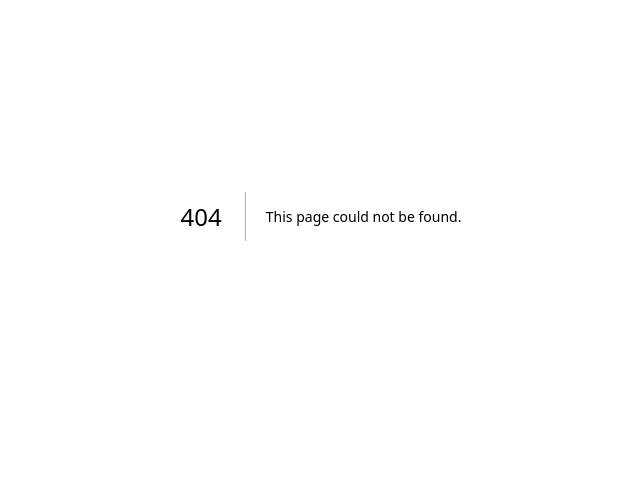
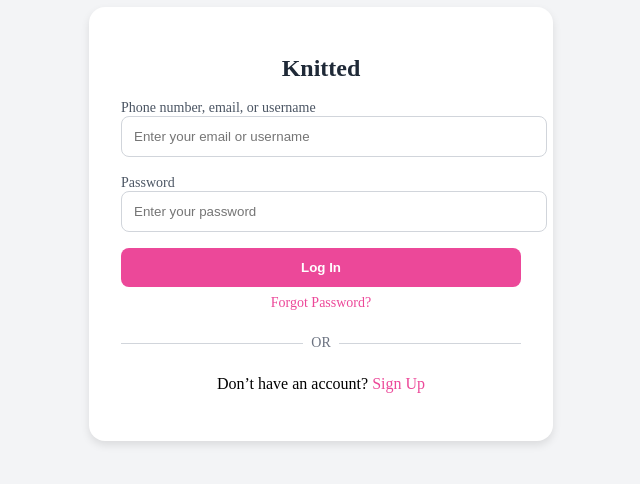
Before and after one commit to lamakoleib/knitted, a Next.js app: page /login in a window 1280 px wide. Before the commit this address had no page. Shown: the part 184-668 px from the top of the page, without its empty margins (319-959 px from the left). Built offline with nearby package versions, Linux system fonts and the light colour scheme.

Commit message:
Implemented login page UI

```diff
--- /dev/null
+++ b/src/app/login/login.css
@@ -0,0 +1,110 @@
+body {
+    background-color: #f3f4f6;
+  }
+
+  .login-container {
+    display: flex;
+    justify-content: center;
+    align-items: center;
+    height: 100vh;
+  }
+
+  .login-card {
+    background-color: white;
+    padding: 2rem;
+    border-radius: 1rem;
+    box-shadow: 0 4px 8px rgba(0, 0, 0, 0.1);
+    width: 100%;
+    max-width: 400px;
+  }
+
+  .login-title {
+    text-align: center;
+    font-size: 1.5rem;
+    font-weight: bold;
+    color: #1f2937;
+  }
+
+  .form-group {
+    margin-bottom: 1rem;
+  }
+
+  .form-label {
+    font-size: 0.875rem;
+    font-weight: 500;
+    color: #4b5563;
+  }
+
+  .form-input {
+    width: 100%;
+    padding: 0.75rem;
+    border: 1px solid #d1d5db;
+    border-radius: 0.5rem;
+    outline: none;
+  }
+
+  .form-input:focus {
+    border-color: #ec4899;
+    box-shadow: 0 0 0 3px rgba(236, 72, 153, 0.3);
+  }
+
+  .login-button {
+    width: 100%;
+    padding: 0.75rem;
+    background-color: #ec4899;
+    color: white;
+    font-weight: bold;
+    border: none;
+    border-radius: 0.5rem;
+    cursor: pointer;
+  }
+
+  .login-button:hover {
+    background-color: #db2777;
+  }
+
+  .forgot-password {
+    text-align: center;
+    margin-top: 0.5rem;
+    font-size: 0.875rem;
+  }
+
+  .forgot-password a {
+    color: #ec4899;
+    text-decoration: none;
+  }
+
+  .forgot-password a:hover {
+    text-decoration: underline;
+  }
+
+  .divider {
+    display: flex;
+    align-items: center;
+    justify-content: center;
+    margin: 1.5rem 0;
+  }
+
+  .divider-line {
+    border-top: 1px solid #d1d5db;
+    width: 100%;
+  }
+
+  .divider-text {
+    padding: 0 0.5rem;
+    font-size: 0.875rem;
+    color: #6b7280;
+  }
+
+  .signup-text {
+    text-align: center;
+  }
+
+  .signup-text a {
+    color: #ec4899;
+    text-decoration: none;
+  }
+
+  .signup-text a:hover {
+    text-decoration: underline;
+  }
--- /dev/null
+++ b/src/app/login/page.tsx
@@ -0,0 +1,55 @@
+import React from 'react';
+import './login.css';
+
+const LoginPage = () => {
+  return (
+    <div className="login-container">
+      <div className="login-card">
+        <h1 className="login-title">Knitted</h1>
+        <form>
+          <div className="form-group">
+            <label htmlFor="email" className="form-label">
+              Phone number, email, or username
+            </label>
+            <input
+              type="text"
+              id="email"
+              placeholder="Enter your email or username"
+              className="form-input"
+            />
+          </div>
+          <div className="form-group">
+            <label htmlFor="password" className="form-label">
+              Password
+            </label>
+            <input
+              type="password"
+              id="password"
+              placeholder="Enter your password"
+              className="form-input"
+            />
+          </div>
+          <button type="submit" className="login-button">
+            Log In
+          </button>
+          <div className="forgot-password">
+            <a href="#">Forgot Password?</a>
+          </div>
+        </form>
+        <div className="divider">
+          <div className="divider-line"></div>
+          <span className="divider-text">OR</span>
+          <div className="divider-line"></div>
+        </div>
+        <p className="signup-text">
+          Don’t have an account?{' '}
+          <a href="/signup" className="text-pink-500">
+            Sign Up
+          </a>
+        </p>
+      </div>
+    </div>
+  );
+};
+
+export default LoginPage;
```
Also changed, not shown: src/app/page.tsx (+7 -3 lines).
